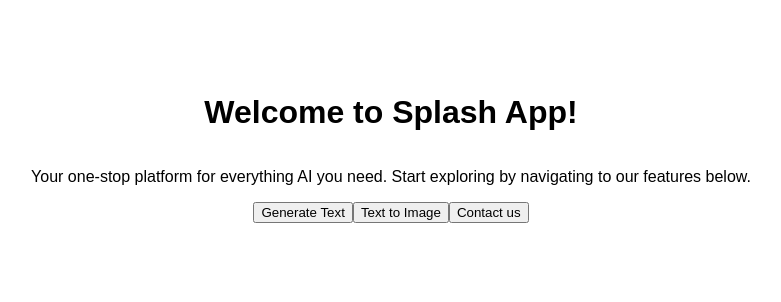
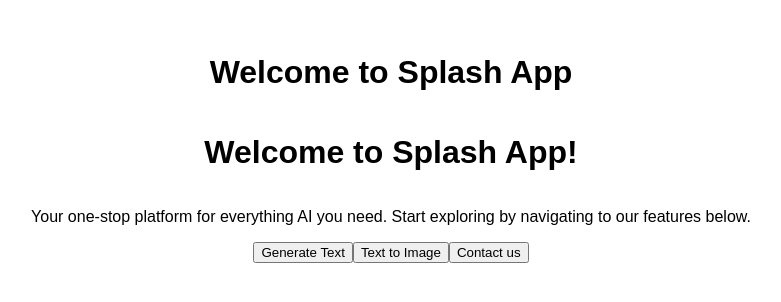
Before and after one commit to WillAmbe-Corp/alx-project-0x03-setup, a Next.js app in the folder alx-project-0x03/: page / in a window 1280 px wide. Shown: the part 260-562 px from the top of the page, without its empty margins (249-1030 px from the left). Built offline with nearby package versions, Linux system fonts and the light colour scheme.

Commit message:
completion of project-03

```diff
--- a/alx-project-0x03/pages/index.tsx
+++ b/alx-project-0x03/pages/index.tsx
@@ -13,6 +13,7 @@ export default function Home() {
   return (
     <div className="min-h-screen bg-gray-100 flex flex-col justify-center items-center text-center">
       {/* Welcome Message */}
+      <h1> Welcome to Splash App </h1>
       <h1 className="text-4xl font-bold text-gray-800 mb-4">
         Welcome to Splash App!
       </h1>
```
